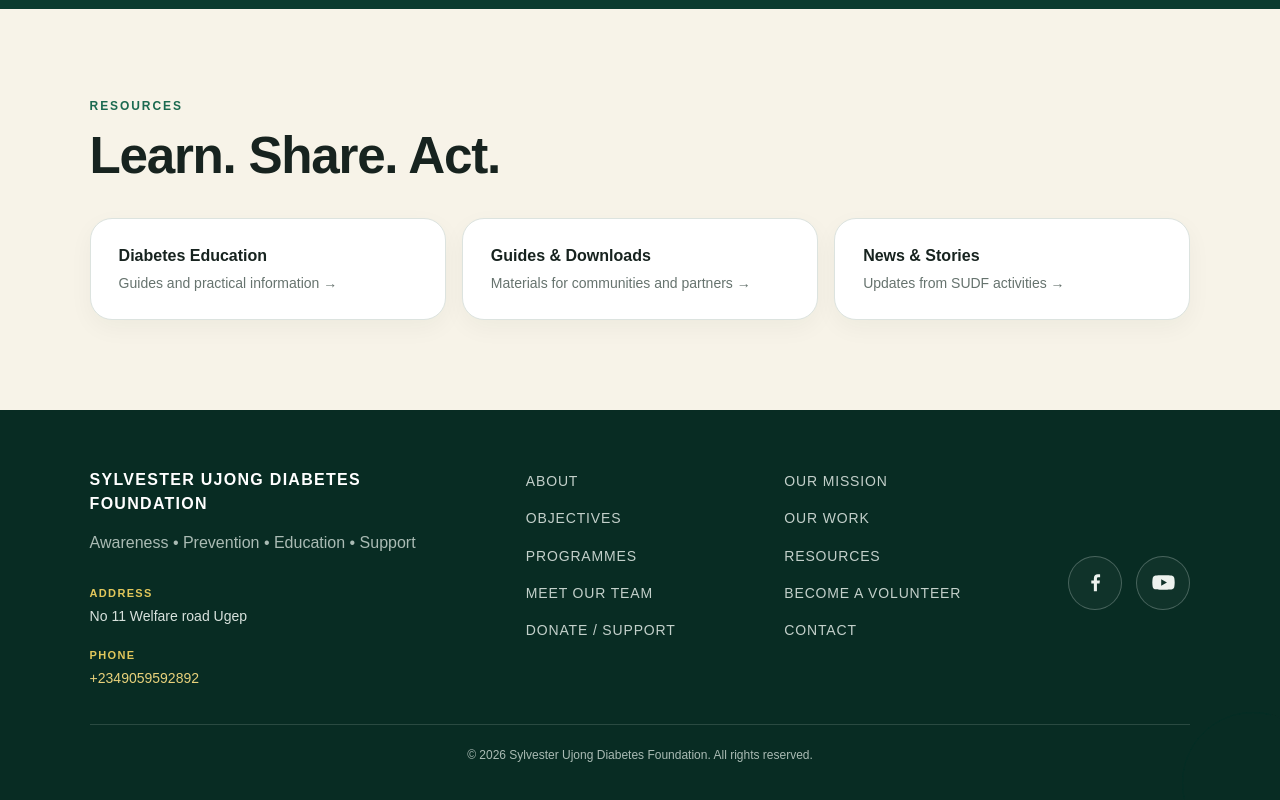
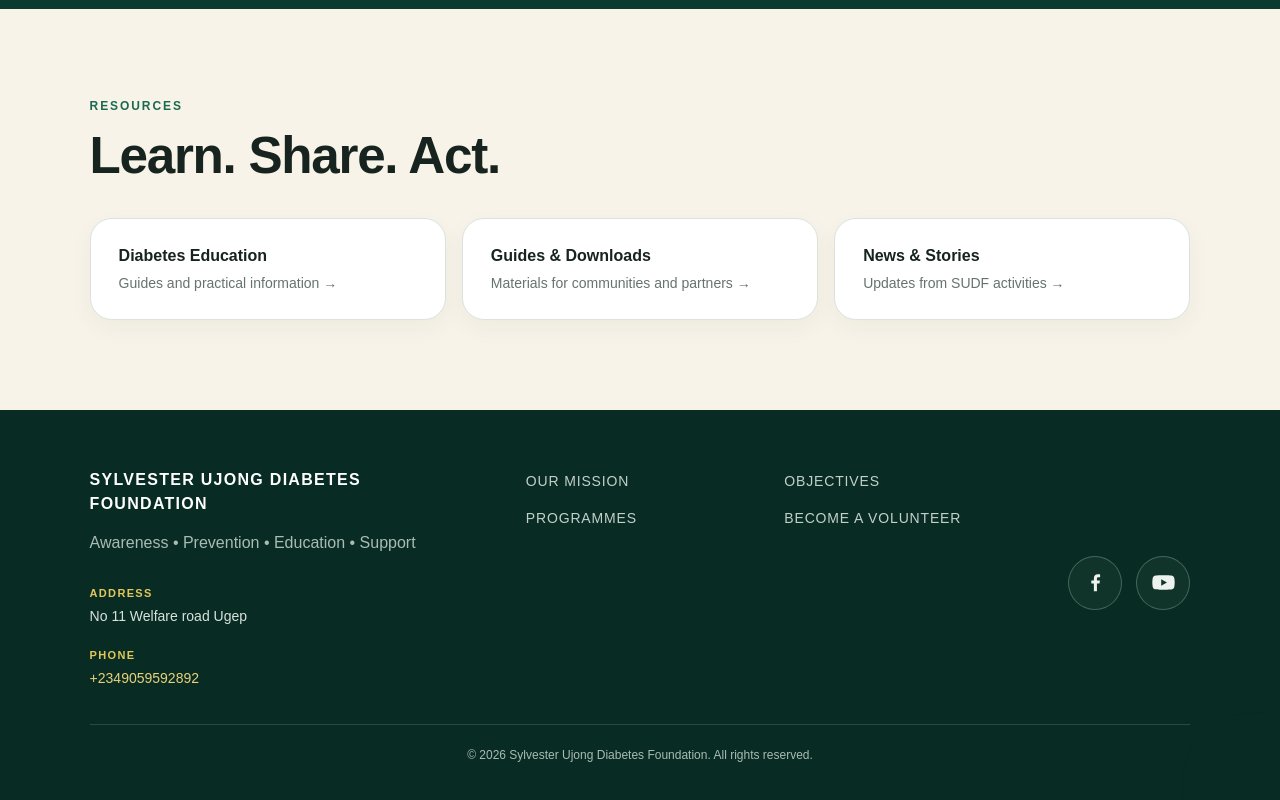
Before and after one commit to AkongShadrach/SUDF-website, a Next.js app: page / in a window 1280 px wide. Shown: the part 7725-8525 px from the top of the page. Built offline with nearby package versions, Linux system fonts and the light colour scheme.

Commit message:
Remove duplicated header links from shared footer

```diff
--- a/components/SiteFooter.tsx
+++ b/components/SiteFooter.tsx
@@ -11,17 +11,11 @@ export default function SiteFooter() {
           <p><span>Phone</span><br /><a href="tel:+2349059592892">+2349059592892</a></p>
         </div>
       </div>
-      <nav className="footer-links" aria-label="Footer navigation">
-        <a href="/#about">About</a>
+      <nav className="footer-links" aria-label="Additional links">
         <a href="/#mission">Our Mission</a>
         <a href="/#objectives">Objectives</a>
-        <a href="/#programs">Our Work</a>
         <a href="/#programmes">Programmes</a>
-        <a href="/#resources">Resources</a>
-        <a href="/team">Meet Our Team</a>
         <a href="/volunteer">Become a Volunteer</a>
-        <a href="/donate-support">Donate / Support</a>
-        <a href="/contact">Contact</a>
       </nav>
       <SocialLinks />
       <div className="footer-legal">
```
